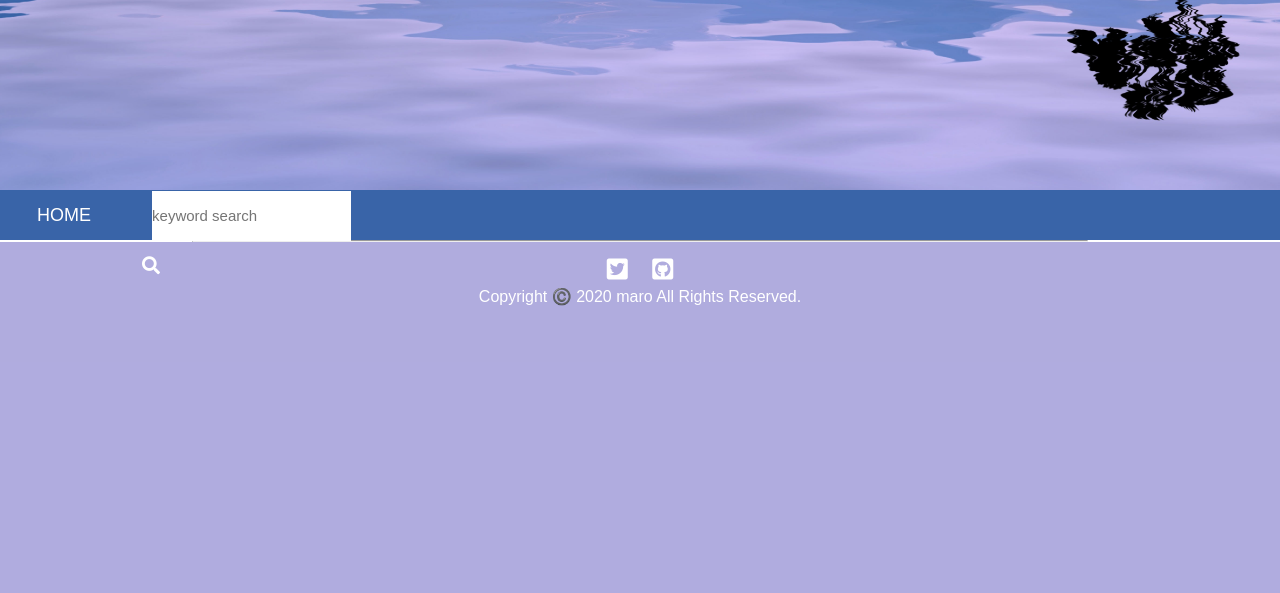
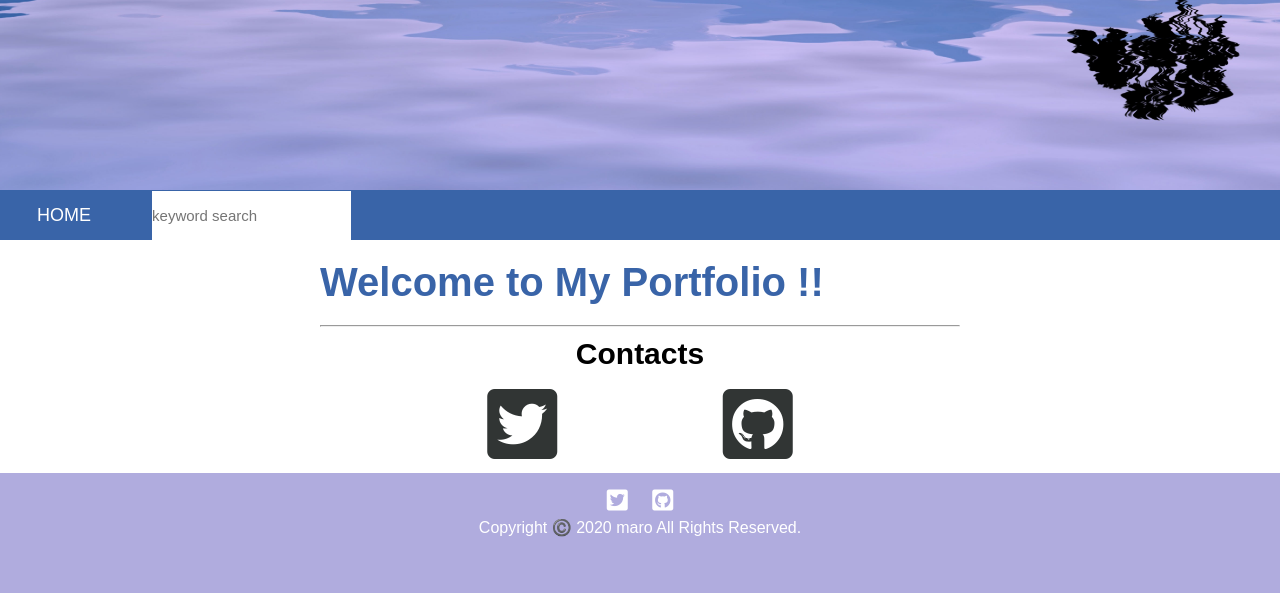
Before and after one commit to maro-28/Portfolio, a Django app: page / in a window 1280 px wide. Shown: the part 710-1303 px from the top of the page. Before the commit the page ends 1016 px from the top, so only its background shows below. Run offline with Django 3.2, Linux system fonts and the light colour scheme; data that the repository does not hold is empty.

Commit message:
add contacts

```diff
--- a/main/static/main/css/top.css
+++ b/main/static/main/css/top.css
@@ -29,6 +29,16 @@
 .latest_article_title{
   font-size: 1.5rem;
 }
+
+h1 {
+  color: #3964a8;
+  padding: 1rem 0;
+}
+
+h2 {
+  padding: 0.5rem 0;
+}
+
 /*流れ星*/
 @keyframes particleAnimation1
 {
@@ -113,3 +123,28 @@
   animation-duration:11s;
   top:20%;
 }
+
+.btn-gradient-radius {
+  display: inline-block;
+  padding: 7px 20px;
+  margin: 0.5rem;
+  border-radius: 25px;
+  text-decoration: none;
+  color: #FFF;
+  background-image: linear-gradient(45deg, #B4AEDE 0%, #7C94D4 100%);
+  transition: .4s;
+}
+
+.btn-gradient-radius:hover {
+  background-image: linear-gradient(45deg, #B4AEDE 0%, #7C94D4 100%);
+}
+
+.contacts{
+  text-align: center;
+}
+
+.contacts li{
+  display: inline;
+  padding: 0 4rem;
+  font-size: 4rem;
+}
--- a/main/templates/main/post_list.html
+++ b/main/templates/main/post_list.html
@@ -9,17 +9,23 @@
 <!-- main -->
 {% block main %}
 <main>
-  <div style="width: 70%;margin: 0px auto;">
+  <div style="width: 50%;margin: 0px auto;">
+  <h1>Welcome to My Portfolio !!</h1>
       <hr />
       {% for post in post_list %}
       <div>
-        <h3>{{ post.title }}</h3>
+        <h2>{{ post.title }}</h2>
         <div style="text-align: right;">
-          <a href="{% url 'main:post_detail' post.pk %}">read more</a>
+          <a href="{% url 'main:post_detail' post.pk %}" class="btn-gradient-radius">read more</a>
         </div>
       </div>
       <hr />
       {% endfor %}
+      <h2 style="text-align: center;">Contacts</h2>
+      <ul class="contacts">
+        <li><a href="https://twitter.com/maroblog28"><i class="fab fa-twitter-square black"></i></a></li>
+        <li><a href="https://github.com/maro-28"><i class="fab fa-github-square black"></i></a></li>
+      </ul>
   </div>
 </main>
 {% endblock %}
```
